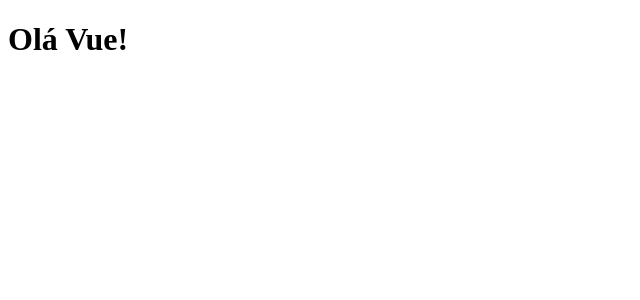
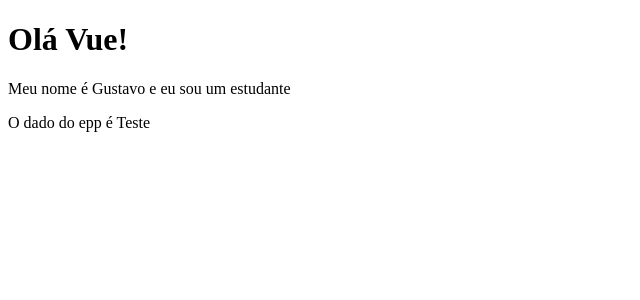
Before and after one commit to GustavoFrota/Vue-Pratica, a Vue app in the folder 2_projeto_vue/: page / in a window 1280 px wide. Shown: the top 300 px of the page, without its empty margins (0-640 px from the left). Built offline with nearby package versions, Linux system fonts and the light colour scheme.

Commit message:
Dados do componente

```diff
--- a/2_projeto_vue/src/App.vue
+++ b/2_projeto_vue/src/App.vue
@@ -1,5 +1,8 @@
 <template>
+ <div>
   <PrimeiroComponente />
+  <p>O dado do epp é {{ testando }}</p>
+  </div>
 </template>
 
 <script>
@@ -9,6 +12,11 @@
   name: "app",
   components: {
     PrimeiroComponente
+  },
+  data() {
+    return {
+      testando : "Teste"
+    }
   }
 }
 </script>
--- a/2_projeto_vue/src/components/PrimeiroComponente.vue
+++ b/2_projeto_vue/src/components/PrimeiroComponente.vue
@@ -1,9 +1,18 @@
 <template>
+  <div>
     <h1>Olá Vue!</h1>
+    <p>Meu nome é {{ nome }} e eu sou um {{ ocupação }}</p>
+  </div>
 </template>
 
 <script>
  export default {
-    name: "PrimeiroComponente"
+    name: "PrimeiroComponente",
+    data() {
+        return {
+            nome: "Gustavo",
+            ocupação: "estudante"
+        }
+    }
  }
 </script>
```
